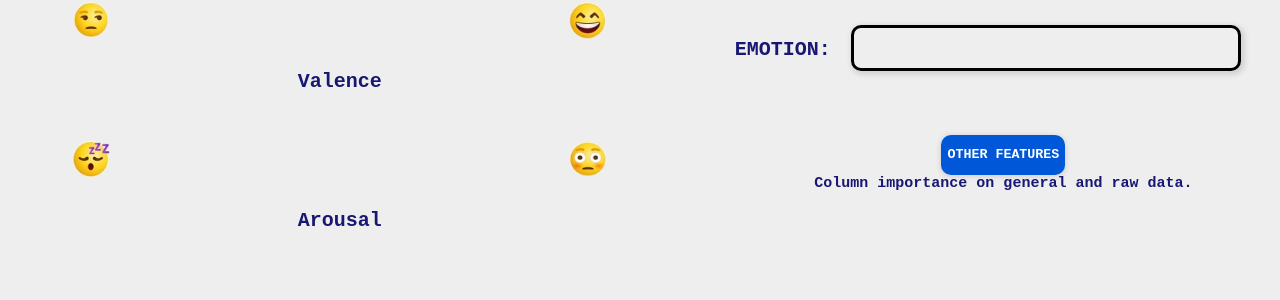
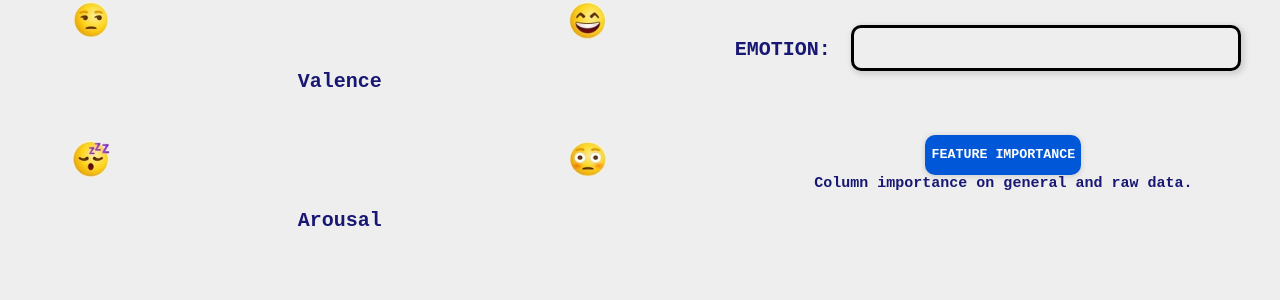
Before and after one commit to martibb/EmotionCalculator, a Flask app: template App/templates/index.html in a window 1280 px wide. Shown: the part 248-548 px from the top of the page. Run offline with Flask 2, Linux system fonts and the light colour scheme; the template is opened without the code that fills it, so the values that code supplies are empty; parts of the project's set-up code (start-up, migrations or seed data) failed here and were passed over.

Commit message:
Update index.html

```diff
--- a/App/templates/index.html
+++ b/App/templates/index.html
@@ -58,7 +58,7 @@
                 </div>
 
                 <div class="emotionDiv">
-                    <button id="other">OTHER FEATURES</button>
+                    <button id="other">FEATURE IMPORTANCE</button>
                     <p class="details">Column importance on general and raw data.</p>
                 </div>
 
```
